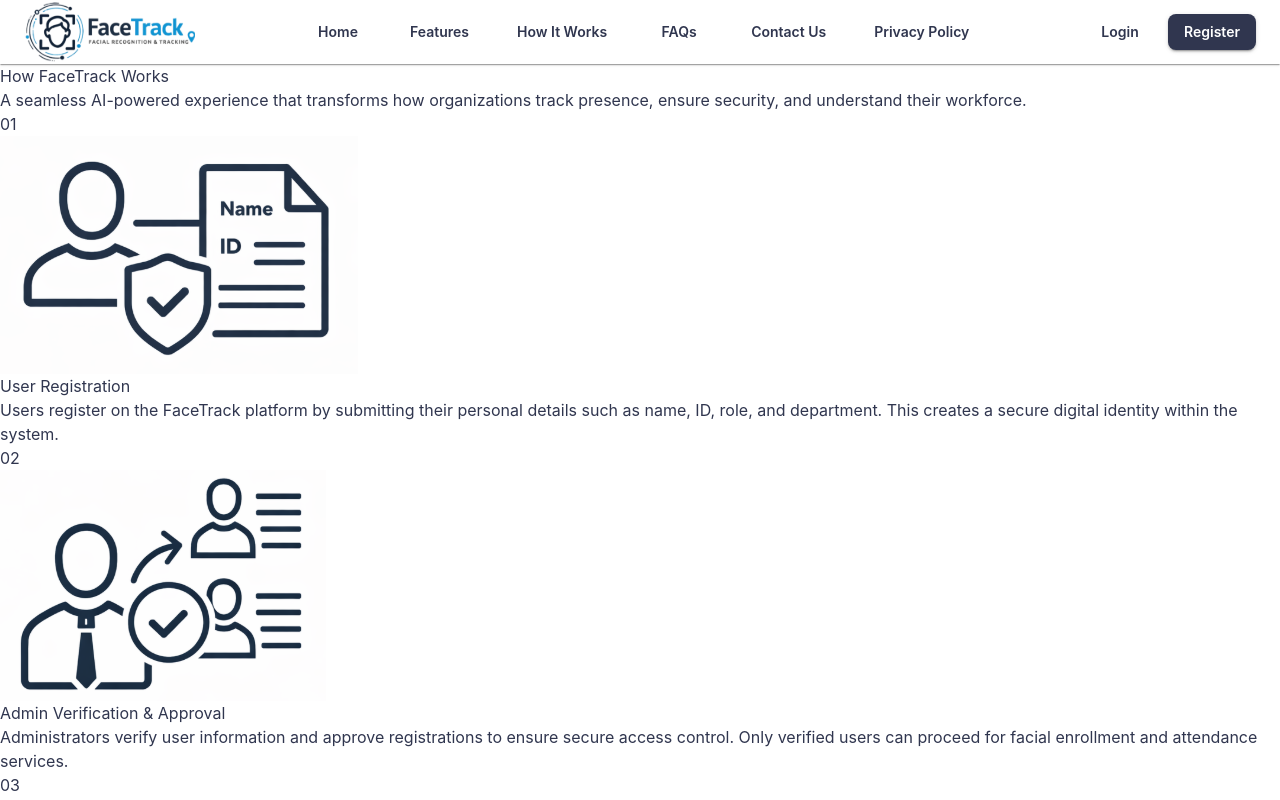
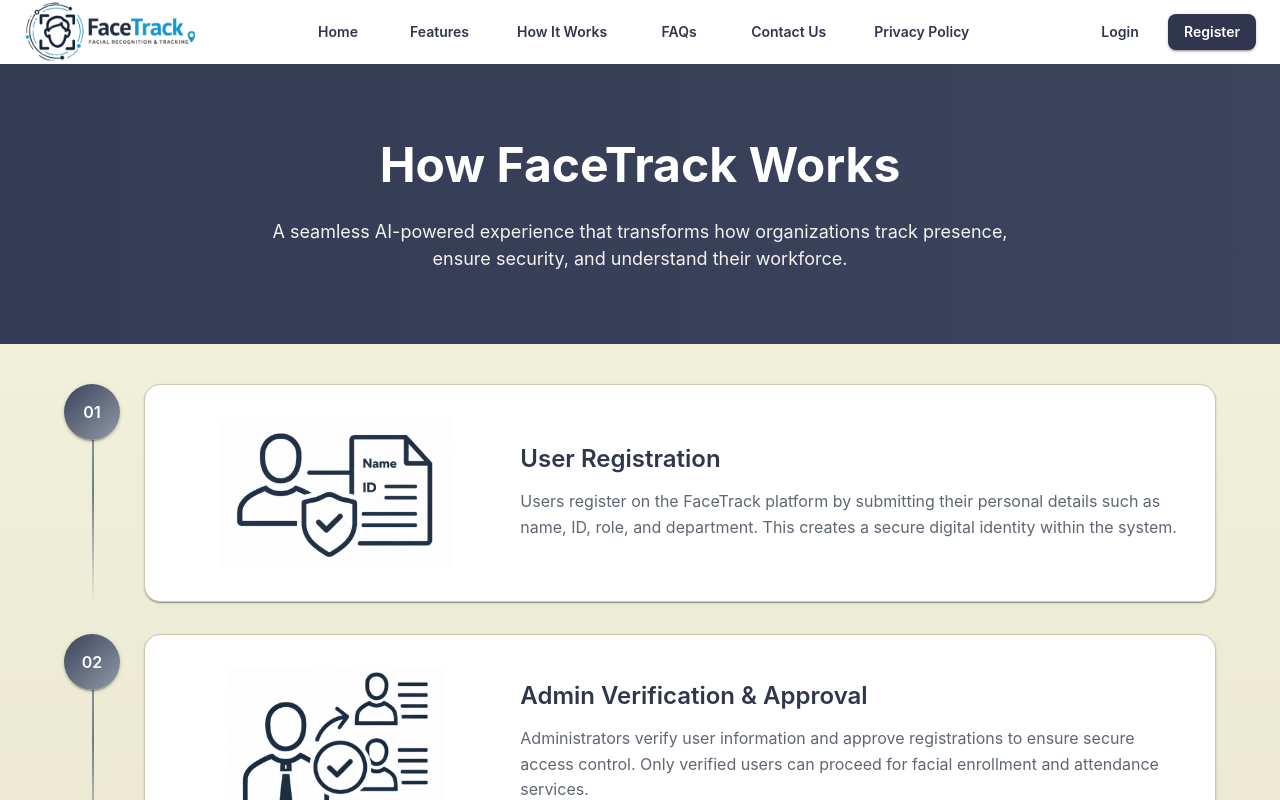
Before and after one commit to Diya050/FaceTrack, a React (Vite) app in the folder frontend/: page /how-it-works in a window 1280 px wide. Shown: the top 800 px of the page. Built offline with nearby package versions, Linux system fonts and the light colour scheme.

Commit message:
Adding Material UI to Features and HowItWorks Pages

```diff
--- a/frontend/index.html
+++ b/frontend/index.html
@@ -2,7 +2,6 @@
 <html lang="en">
   <head>
     <meta charset="UTF-8" />
-    <link rel="icon" type="image/svg+xml" href="/vite.svg" />
     <meta name="viewport" content="width=device-width, initial-scale=1.0" />
     <title>FaceTrack</title>
   </head>
--- a/frontend/src/components/team/TeamMemberCard.tsx
+++ b/frontend/src/components/team/TeamMemberCard.tsx
@@ -44,7 +44,7 @@ export default function TeamMemberCard({
           image={image}
           alt={name}
           sx={{
-            height: 300,
+            height: 400,
             objectFit: "cover",
           }}
         />
--- a/frontend/src/pages/public/HowItWorks.tsx
+++ b/frontend/src/pages/public/HowItWorks.tsx
@@ -1,4 +1,14 @@
 "use client";
+import type { Variants } from "framer-motion";
+import { motion } from "framer-motion";
+import {
+    Box,
+    Typography,
+    Container,
+    Paper,
+    Avatar
+} from '@mui/material';
+import Grid from '@mui/material/Grid';
 
 type Step = {
     number: string;
@@ -8,120 +18,190 @@ type Step = {
 };
 
 const steps: Step[] = [
-    {
-        number: "01",
-        title: "User Registration",
-        image: "/HowItWorks/userRegister.png",
-        description:
-            "Users register on the FaceTrack platform by submitting their personal details such as name, ID, role, and department. This creates a secure digital identity within the system.",
+    { number: "01", title: "User Registration", image: "/HowItWorks/userRegister.png", description: "Users register on the FaceTrack platform by submitting their personal details such as name, ID, role, and department. This creates a secure digital identity within the system." },
+    { number: "02", title: "Admin Verification & Approval", image: "/HowItWorks/adminApproval.png", description: "Administrators verify user information and approve registrations to ensure secure access control. Only verified users can proceed for facial enrollment and attendance services." },
+    { number: "03", title: "Facial Enrollment & Data Processing", image: "/HowItWorks/enrollment.png", description: "Approved users enroll their face using live camera capture. The AI model extracts facial features and generates a secure 512-dimensional embedding vector, uniquely representing the user." },
+    { number: "04", title: "Real-Time Face Detection & Matching", image: "/HowItWorks/recognition.png", description: "Live cameras continuously scan video streams to detect faces. Detected embeddings are compared against stored embeddings using cosine similarity for high-accuracy recognition." },
+    { number: "05", title: "Automated Attendance Logging", image: "/HowItWorks/attendance.png", description: "Upon successful identity verification, attendance is automatically marked with precise timestamps, camera source details, and confidence scores, eliminating manual effort and proxy attendance." },
+    { number: "06", title: "Smart Notifications & Alerts", image: "/HowItWorks/alerts.png", description: "The system instantly notifies administrators about unauthorized access, unknown faces, late arrivals, and absentee patterns, ensuring proactive security and monitoring." },
+    { number: "07", title: "Analytics, Reports & Insights", image: "/HowItWorks/analytics.png", description: "Comprehensive attendance reports are generated with intelligent filters for weekly, monthly, and quarterly analysis, providing deep insights into workforce efficiency and trends." },
+];
+
+// Animation Variants
+const containerVariants: Variants = {
+    hidden: {},
+    show: {
+        transition: {
+            staggerChildren: 0.15, // Delay between each card appearing
+        },
     },
-    {
-        number: "02",
-        title: "Admin Verification & Approval",
-        image: "/HowItWorks/adminApproval.png",
-        description:
-            "Administrators verify user information and approve registrations to ensure secure access control. Only verified users can proceed for facial enrollment and attendance services.",
+};
+
+const itemVariants: Variants = {
+    hidden: { opacity: 0, x: -20 }, // Slide in slightly from the left
+    show: {
+        opacity: 1,
+        x: 0,
+        transition: {
+            duration: 0.5,
+            ease: "easeOut"
+        }
     },
-    {
-        number: "03",
-        title: "Facial Enrollment & Data Processing",
-        image: "/HowItWorks/enrollment.png",
-        description:
-            "Approved users enroll their face using live camera capture. The AI model extracts facial features and generates a secure 512-dimensional embedding vector, uniquely representing the user.",
-    },
-    {
-        number: "04",
-        title: "Real-Time Face Detection & Matching",
-        image: "/HowItWorks/recognition.png",
-        description:
-            "Live cameras continuously scan video streams to detect faces. Detected embeddings are compared against stored embeddings using cosine similarity for high-accuracy recognition.",
-    },
-    {
-        number: "05",
-        title: "Automated Attendance Logging",
-        image: "/HowItWorks/attendance.png",
-        description:
-            "Upon successful identity verification, attendance is automatically marked with precise timestamps, camera source details, and confidence scores, eliminating manual effort and proxy attendance.",
-    },
-    {
-        number: "06",
-        title: "Smart Notifications & Alerts",
-        image: "/HowItWorks/alerts.png",
-        description:
-            "The system instantly notifies administrators about unauthorized access, unknown faces, late arrivals, and absentee patterns, ensuring proactive security and monitoring.",
-    },
-    {
-        number: "07",
-        title: "Analytics, Reports & Insights",
-        image: "/HowItWorks/analytics.png",
-        description:
-            "Comprehensive attendance reports are generated with intelligent filters for weekly, monthly, and quarterly analysis, providing deep insights into workforce efficiency and trends.",
-    },
-];
+};
 
 export default function HowItWorks() {
     return (
-        <section className="w-full">
+        <Box component="section" sx={{ width: '100%' }}>
 
-            {/* HERO */}
-            <div className="bg-gradient-to-r from-[#343B55] to-[#3C435C] py-14 sm:py-16 md:py-20 px-4 sm:px-6 text-center">
-                <h2 className="text-3xl sm:text-4xl md:text-5xl font-bold text-[#ffffff]">
+            {/* HERO SECTION */}
+            <Box
+                sx={{
+                    background: 'linear-gradient(to right, #343B55, #3C435C)',
+                    py: { xs: 6, sm: 8, md: 9 },
+                    px: 3,
+                    textAlign: 'center'
+                }}
+            >
+                <Typography
+                    variant="h2"
+                    sx={{
+                        fontSize: { xs: '1.875rem', sm: '2.25rem', md: '3rem' },
+                        fontWeight: 700,
+                        color: '#ffffff'
+                    }}
+                >
                     How FaceTrack Works
-                </h2>
-                <p className="mt-4 sm:mt-6 text-base sm:text-lg text-[#f3f2ee] max-w-2xl md:max-w-3xl mx-auto">
+                </Typography>
+                <Typography
+                    sx={{
+                        mt: { xs: 2, sm: 3 },
+                        fontSize: { xs: '1rem', sm: '1.125rem' },
+                        color: '#f3f2ee',
+                        maxWidth: '768px',
+                        mx: 'auto'
+                    }}
+                >
                     A seamless AI-powered experience that transforms how organizations track presence, ensure security, and understand their workforce.
-                </p>
-            </div>
+                </Typography>
+            </Box>
 
-            {/* CONTENT */}
-            <div className="py-10 sm:py-12 px-4 sm:px-6 md:px-10 bg-gradient-to-b from-[#F0F0DB] to-[#E1D9BC]">
-                <div className="max-w-5xl mx-auto relative">
+            {/* CONTENT SECTION */}
+            <Box
+                sx={{
+                    py: { xs: 5, sm: 5 },
+                    px: { xs: 2, sm: 3, md: 5 },
+                    background: 'linear-gradient(to bottom, #F0F0DB, #E1D9BC)',
+                    position: 'relative'
+                }}
+            >
+                <Container maxWidth="lg" sx={{ position: 'relative' }}>
 
-                    {/* timeline */}
-                    <div className="absolute left-6 sm:left-7 top-0 bottom-0 w-px bg-gradient-to-b from-[#9AA6B0] via-[#6F7B87] to-transparent" />
 
-                    <div className="space-y-8 sm:space-y-10">
+                    {/* Animated List Container */}
+                    <Box
+                        component={motion.div}
+                        variants={containerVariants}
+                        initial="hidden"
+                        whileInView="show"
+                        viewport={{ once: true, amount: 0.1 }} // Animates when 10% of section is visible
+                        sx={{ display: 'flex', flexDirection: 'column', gap: { xs: 4, sm: 4 } }}
+                    >
+
+
                         {steps.map((step) => (
-                            <div key={step.number} className="relative flex gap-4 sm:gap-6">
+                            <Box
+                                key={step.number}
+                                component={motion.div}
+                                variants={itemVariants}
+                                sx={{ display: 'flex', gap: { xs: 2, sm: 3 }, position: 'relative' }}
+                            >
 
-                                {/* badge */}
-                                <div className="relative z-10 flex items-center justify-center w-11 h-11 sm:w-14 sm:h-14 rounded-full bg-gradient-to-br from-[#3C435C] to-[#8F9AA6] text-white text-sm sm:text-base font-semibold shadow-md">
+                                {/* TIMELINE VERTICAL LINE */}
+                                <Box
+                                    sx={{
+                                        position: 'absolute',
+                                        left: { xs: '20px', sm: '28px' },
+                                        top: 0,
+                                        bottom: 0,
+                                        width: '2px',
+                                        background: 'linear-gradient(to bottom, #9AA6B0, #6F7B87, transparent)'
+                                    }}
+                                />
+
+                                {/* BADGE NUMBER */}
+                                <Avatar
+                                    sx={{
+                                        zIndex: 10,
+                                        width: { xs: 44, sm: 56 },
+                                        height: { xs: 44, sm: 56 },
+                                        background: 'linear-gradient(135deg, #3C435C, #8F9AA6)',
+                                        fontSize: { xs: '0.875rem', sm: '1rem' },
+                                        fontWeight: 600,
+                                        boxShadow: 2
+                                    }}
+                                >
                                     {step.number}
-                                </div>
+                                </Avatar>
 
-                                {/* card */}
-                                <div className="flex-1 rounded-2xl bg-white border border-[#CFC7A8] shadow-sm hover:shadow-lg transition-all p-8 sm:p-6">
-
-                                    <div className="flex flex-col md:grid md:grid-cols-3 gap-5 sm:gap-6 items-center">
-
-                                        {/* image */}
-                                        <div className="w-full flex justify-center">
-                                            <img
+                                {/* CARD */}
+                                <Paper
+                                    elevation={1}
+                                    sx={{
+                                        flex: 1,
+                                        borderRadius: '16px',
+                                        bgcolor: 'white',
+                                        border: '1px solid #CFC7A8',
+                                        p: { xs: 4, sm: 4 },
+                                        transition: 'all 0.3s ease',
+                                        '&:hover': {
+                                            boxShadow: 8,
+                                            transform: 'translateY(-2px)'
+                                        }
+                                    }}
+                                >
+                                    <Grid container spacing={3} alignItems="center">
+                                        <Grid size={{ xs: 12, md: 4 }} sx={{ display: 'flex', justifyContent: 'center' }}>
+                                            <Box
+                                                component="img"
                                                 src={step.image}
                                                 alt={step.title}
-                                                className="h-28 sm:h-32 md:h-36 w-auto object-contain p-2"
-                                                loading="lazy"
+                                                sx={{
+                                                    height: { xs: 120, sm: 136, md: 152 },
+                                                    width: 'auto',
+                                                    objectFit: 'contain'
+                                                }}
                                             />
-                                        </div>
+                                        </Grid>
 
-                                        {/* text */}
-                                        <div className="md:col-span-2 text-center md:text-left mb-2">
-                                            <h3 className="text-lg sm:text-xl md:text-2xl font-semibold text-[#2F374F]">
+                                        <Grid size={{ xs: 12, md: 8 }} sx={{ textAlign: { xs: 'center', md: 'left' } }}>
+                                            <Typography
+                                                variant="h3"
+                                                sx={{
+                                                    fontSize: { xs: '1.125rem', sm: '1.25rem', md: '1.5rem' },
+                                                    fontWeight: 600,
+                                                    color: '#2F374F'
+                                                }}
+                                            >
                                                 {step.title}
-                                            </h3>
-                                            <p className="mt-2 text-sm sm:text-base text-[#5F6674] leading-relaxed">
+                                            </Typography>
+                                            <Typography
+                                                sx={{
+                                                    mt: 2,
+                                                    fontSize: { xs: '0.875rem', sm: '1rem' },
+                                                    color: '#5F6674',
+                                                    lineHeight: 1.6
+                                                }}
+                                            >
                                                 {step.description}
-                                            </p>
-                                        </div>
-
-                                    </div>
-                                </div>
-
-                            </div>
+                                            </Typography>
+                                        </Grid>
+                                    </Grid>
+                                </Paper>
+                            </Box>
                         ))}
-                    </div>
-                </div>
-            </div>
-        </section>
+                    </Box>
+                </Container>
+            </Box>
+        </Box>
     );
 }
```
Also changed, not shown: frontend/src/pages/public/Features.tsx (+154 -85 lines).
